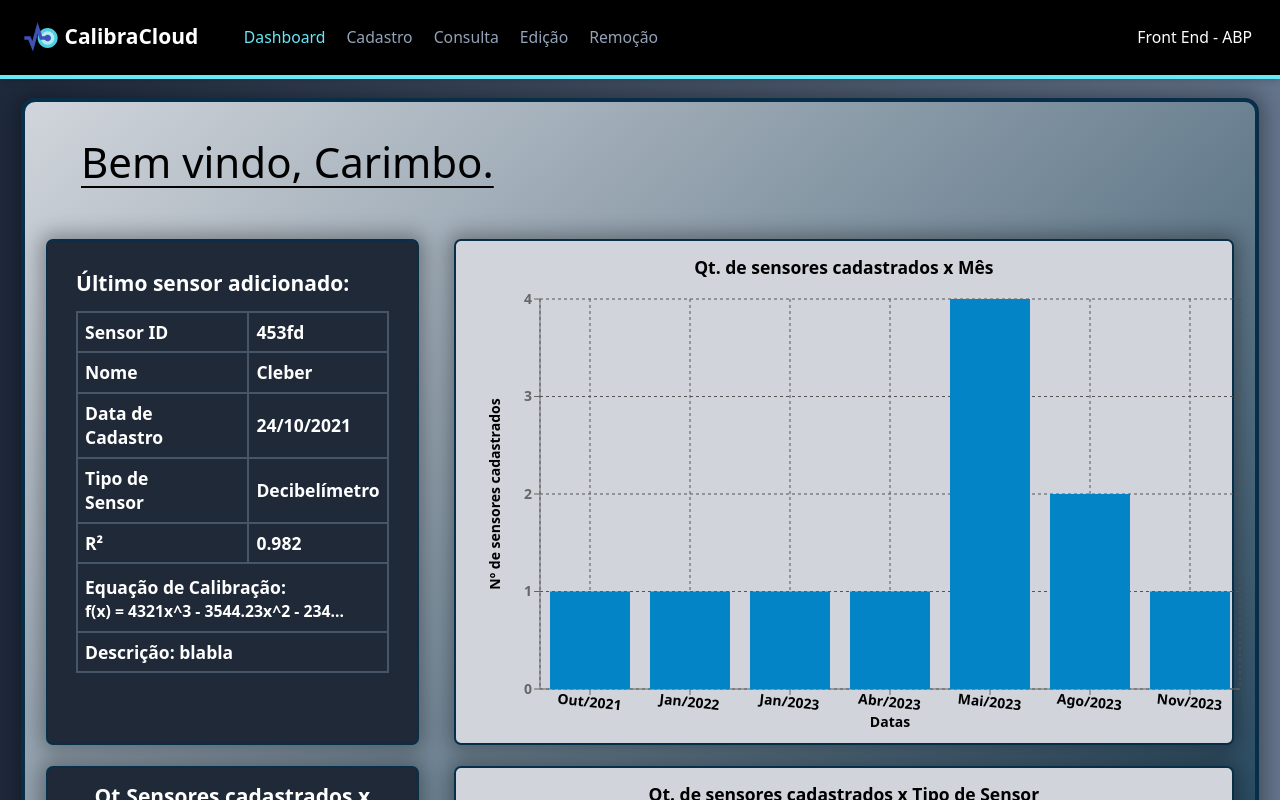
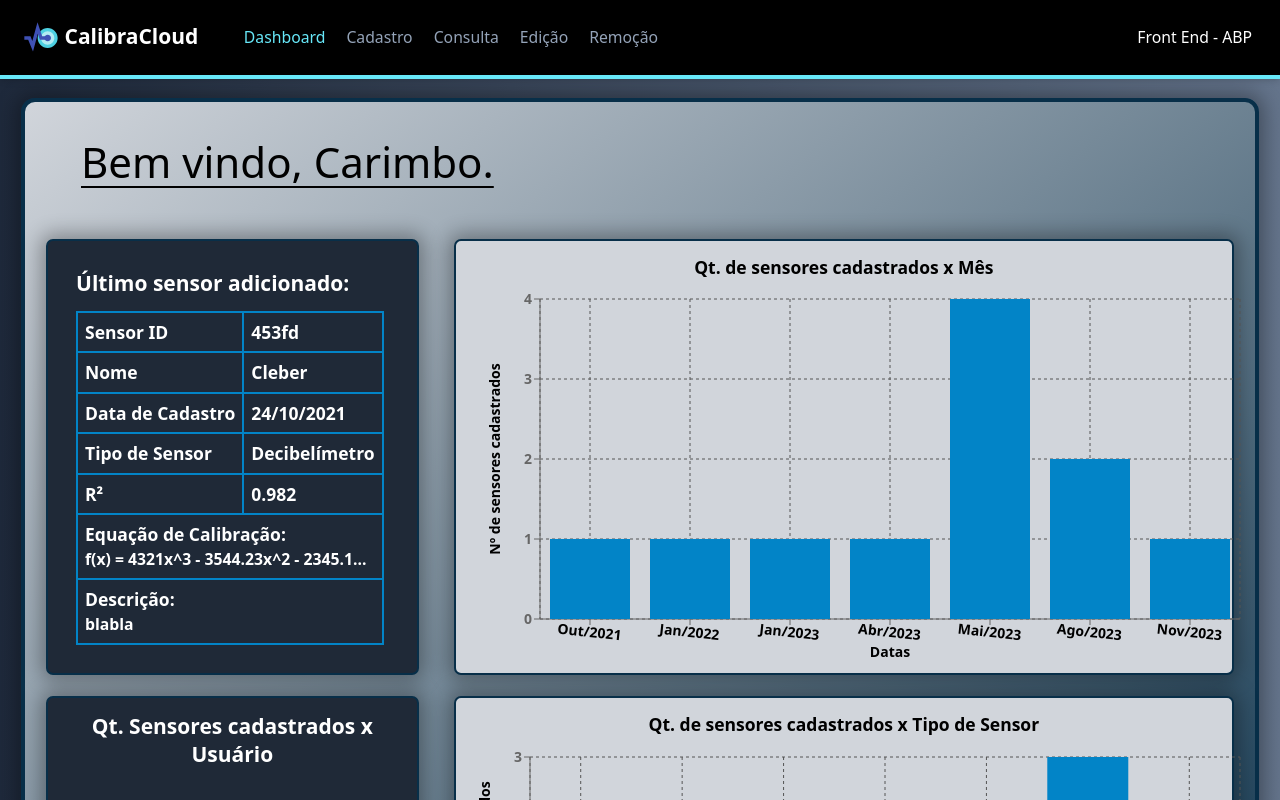
Before and after one commit to LucasMeller13/CalibraCloud, a React (Vite) app: page / in a window 1280 px wide. Shown: the top 800 px of the page. Built offline with nearby package versions, Linux system fonts and the light colour scheme; what @radix-ui/themes would draw is missing.

Commit message:
Aprimoramentos de layout

```diff
--- a/src/routes/Cadastro.jsx
+++ b/src/routes/Cadastro.jsx
@@ -167,14 +167,15 @@ export default function Cadastro() {
               {errorMessage}
           </div>
             )}
-
+          <div className='flex justify-end'>
             <button
               type="submit"
-            className="rounded bg-cyan-300 px-4 py-2 text-black font-semibold rounded-lg border-2 border-black hover:bg-cyan-400 mt-5
+              className="rounded bg-cyan-300 px-6 py-2 text-black font-semibold rounded-lg border-2 border-black hover:bg-cyan-400 mt-5
                         transition ease-in-out delay-50 hover:-translate-y-0.5"
             >
               Cadastrar
             </button>
+          </div>
         </form>
       </div>
     </>
--- a/src/routes/Charts.jsx
+++ b/src/routes/Charts.jsx
@@ -14,7 +14,7 @@ const COLORS = ['#87CEEB', '#00C49F', '#FFBB28', '#FF8042', '#DC143C', '#32CD32'
 const PieChartComponent = ({ data }) => (
     <>
         <div>
-            <h2 className='text-center font-semibold text-2xl text-white'>Qt.Sensores cadastrados x Usuário</h2>
+            <h2 className='text-center font-semibold text-2xl text-white'>Qt. Sensores cadastrados x Usuário</h2>
         </div>
         <PieChart width={400} height={300}>
         <Pie
@@ -23,7 +23,7 @@ const PieChartComponent = ({ data }) => (
         cy={148}
         labelLine={false}
         label={({ name, percent }) => `${name} ${(percent * 100).toFixed(0)}%`}
-        outerRadius={100}
+        outerRadius={80}
         fill="#8884d8"
         dataKey="y"
         >
@@ -45,7 +45,7 @@ const BarChartSensorQtData = ({ data }) => {
 
         <BarChart
             width={800}
-            height={450}
+            height={380}
             data={data}
             margin={{
                 top: 20, right: 30, left: 10, bottom: 10,
--- a/src/routes/Consulta.jsx
+++ b/src/routes/Consulta.jsx
@@ -148,13 +148,15 @@ export default function Consulta() {
             </div>
           )}
 
+        <div className='flex justify-end'>
             <button
               type="submit"
-            className="rounded bg-cyan-300 px-4 py-2 text-black font-semibold rounded-lg border-2 border-black hover:bg-cyan-400 mt-5
+              className="rounded bg-cyan-300 px-6 py-2 text-black font-semibold rounded-lg border-2 border-black hover:bg-cyan-400 mt-5
                         transition ease-in-out delay-50 hover:-translate-y-0.5"
             >
               Consultar
             </button>
+          </div>
     </form>
 
 
--- a/src/routes/Dashboard.jsx
+++ b/src/routes/Dashboard.jsx
@@ -114,16 +114,16 @@ export default function Dashboard() {
   }
 
   function maxWidthDescricao(x) {
-    if (x.length > 60) {
-      return x.slice(0,63)+"..."
+    if (x.length > 35) {
+      return x.slice(0,36)+"..."
     } else {
       return x
     }
   }
 
   function maxWidthEquacao(x) {
-    if (x.length > 32) {
-      return x.slice(0,33)+"..."
+    if (x.length > 35) {
+      return x.slice(0,36)+"..."
     } else {
       return x
     }
@@ -200,38 +200,46 @@ export default function Dashboard() {
         </div>
         <div className='.bg-gradient-diagonal'>
           <div className="grid grid-cols-3 gap-4">
-            <div className="bg-gray-800 p-4 m-3 rounded-lg strong-shadow border-2 border-sky-950 hover:bg-gray-700 transition ease-in-out delay-50 hover:-translate-y-0.5">
+            <div className="bg-gray-800 p-4 m-3 rounded-lg strong-shadow hover:bg-gray-900 border-2 border-sky-950 hover:bg-gpr-12ray-700 transition ease-in-out delay-50 hover:-translate-y-0.5">
               <div className=' p-4 rounded-lg font-semibold text-xl text-white'>
                 <h2 className='text-2xl font-bold mb-4'>Último sensor adicionado:</h2>
-                <table className="table-auto">
+                <table className="w-max">
                   <tbody>
                     <tr>
-                      <td className='border-2 border-slate-600 p-2 pr-12 font-bold'>Sensor ID</td>
-                      <td className='border-2 border-slate-600 p-2'>{selectedSensor[selectedSensor.length - 1].id}</td>
+                      <td className='border-2 border-sky-600 p-2 pr-2 font-bold'>Sensor ID</td>
+                      <td className='border-2 border-sky-600 p-2'>{selectedSensor[selectedSensor.length - 1].id}</td>
                     </tr>
                     <tr>
-                      <td className='border-2 border-slate-600 p-2 pr-12 font-bold'>Nome</td>
-                      <td className='border-2 border-slate-600 p-2'>{maxWidthNome(selectedSensor[selectedSensor.length - 1].nomePessoa,10)}</td>
+                      <td className='border-2 border-sky-600 p-2 pr-2 font-bold'>Nome</td>
+                      <td className='border-2 border-sky-600 p-2'>{maxWidthNome(selectedSensor[selectedSensor.length - 1].nomePessoa,10)}</td>
                     </tr>
                     <tr>
-                      <td className='border-2 border-slate-600 p-2 pr-12 font-bold'>Data de Cadastro</td>
-                      <td className='border-2 border-slate-600 p-2'>{returnDataFormat(selectedSensor[selectedSensor.length - 1].data)}</td>
+                      <td className='border-2 border-sky-600 p-2 pr-2 font-bold'>Data de Cadastro</td>
+                      <td className='border-2 border-sky-600 p-2'>{returnDataFormat(selectedSensor[selectedSensor.length - 1].data)}</td>
                     </tr>
                     <tr>
-                      <td className='border-2 border-slate-600 p-2 pr-12 font-bold'>Tipo de Sensor</td>
-                      <td className='border-2 border-slate-600 p-2'>{returnNomeSensor(selectedSensor[selectedSensor.length - 1].tipoSensor)}</td>
+                      <td className='border-2 border-sky-600 p-2 pr-2 font-bold'>Tipo de Sensor</td>
+                      <td className='border-2 border-sky-600 p-2'>{returnNomeSensor(selectedSensor[selectedSensor.length - 1].tipoSensor)
+                              === 'Sensor de temperatura'? 'Sen. de Temperatura' : returnNomeSensor(selectedSensor[selectedSensor.length - 1].tipoSensor)}</td>
                     </tr>
                     <tr>
-                      <td className='border-2 border-slate-600 p-2 pr-12 font-bold'>R²</td>
-                      <td className='border-2 border-slate-600 p-2'>{selectedSensor[selectedSensor.length - 1].r2}</td>
+                      <td className='border-2 border-sky-600 p-2 pr-2 font-bold'>R²</td>
+                      <td className='border-2 border-sky-600 p-2'>{selectedSensor[selectedSensor.length - 1].r2}</td>
+                    </tr>
+                    <tr>
+                      <td className='border-2 border-sky-600 p-2' colSpan="2">
+                      <p className='font-bold'>Equação de Calibração:</p>
+                      <p className='text-lg'>{maxWidthEquacao(selectedSensor[selectedSensor.length - 1].equacaoCalibracao)}</p>
+                      </td>
+                    </tr>
+                    <tr>
+                      <td className='border-2 border-sky-600 p-2 break-words' colSpan="2">
+                        <p className='break-words font-bold'>Descrição: </p>
+                        <p className='text-lg'>{maxWidthDescricao(selectedSensor[selectedSensor.length - 1].descricao)}</p>
+                      </td>
                     </tr>
                   </tbody>
                 </table>
-                <div className='border-r-2 border-l-2 border-b-2 border-slate-600 p-2'>
-                  <p className='mt-1'>Equação de Calibração:</p>
-                  <p className='text-lg'>{maxWidthEquacao(selectedSensor[selectedSensor.length - 1].equacaoCalibracao)}</p>
-                </div>
-                <p className='break-words border-r-2 border-l-2 border-b-2 border-slate-600 p-2'>Descrição: {maxWidthDescricao(selectedSensor[selectedSensor.length - 1].descricao)}</p>
               </div>
             </div>
             <div className="strong-shadow border-2 border-sky-950 p-4 m-3 col-span-2 bg-gray-300 rounded-lg transition ease-in-out delay-50 hover:-translate-y-0.5">
@@ -239,7 +247,7 @@ export default function Dashboard() {
             </div>
           </div>
               <div className="grid grid-cols-3 gap-4 f">
-            <div className="strong-shadow border-2 border-sky-950 bg-gray-800 hover:bg-gray-700 p-4 m-3 rounded-lg shadow-xl transition ease-in-out delay-50 hover:-translate-y-0.5">
+            <div className="strong-shadow border-2 border-sky-950 bg-gray-800 hover:bg-gray-900 p-4 m-3 rounded-lg shadow-xl transition ease-in-out delay-50 hover:-translate-y-0.5">
                 <div className=''>
                   <PieChartComponent data={returnsQtNome(selectedSensor)} />
                 </div>
--- a/src/routes/Edicao.jsx
+++ b/src/routes/Edicao.jsx
@@ -235,13 +235,15 @@ export default function Edicao() {
           </div>
             )}
 
+        <div className='flex justify-end'>
             <button
               type="submit"
-            className="rounded bg-cyan-300 px-4 py-2 text-black font-semibold rounded-lg border-2 border-black hover:bg-cyan-400 mt-5
+              className="rounded bg-cyan-300 px-6 py-2 text-black font-semibold rounded-lg border-2 border-black hover:bg-cyan-400 mt-5
                         transition ease-in-out delay-50 hover:-translate-y-0.5"
             >
               Editar
             </button>
+          </div>
     </form>
 
   </div>
--- a/src/routes/Remocao.jsx
+++ b/src/routes/Remocao.jsx
@@ -102,13 +102,15 @@ export default function Remocao() {
           </div>
             )}
 
+        <div className='flex justify-end'>
             <button
               type="submit"
-            className="rounded bg-cyan-300 px-4 py-2 text-black font-semibold rounded-lg border-2 border-black hover:bg-cyan-400 mt-5
+              className="rounded bg-cyan-300 px-6 py-2 text-black font-semibold rounded-lg border-2 border-black hover:bg-cyan-400 mt-5
                         transition ease-in-out delay-50 hover:-translate-y-0.5"
             >
               Remover
             </button>
+          </div>
     </form>
   </div>
 
```
Lines whose indentation alone changed are shown as unchanged.
